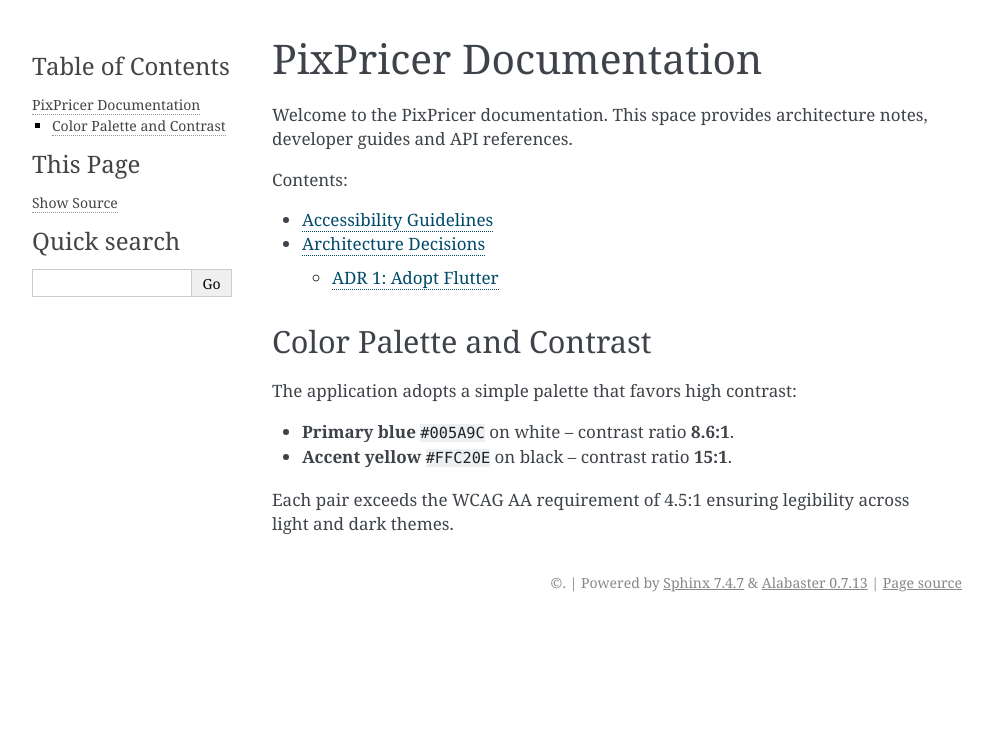
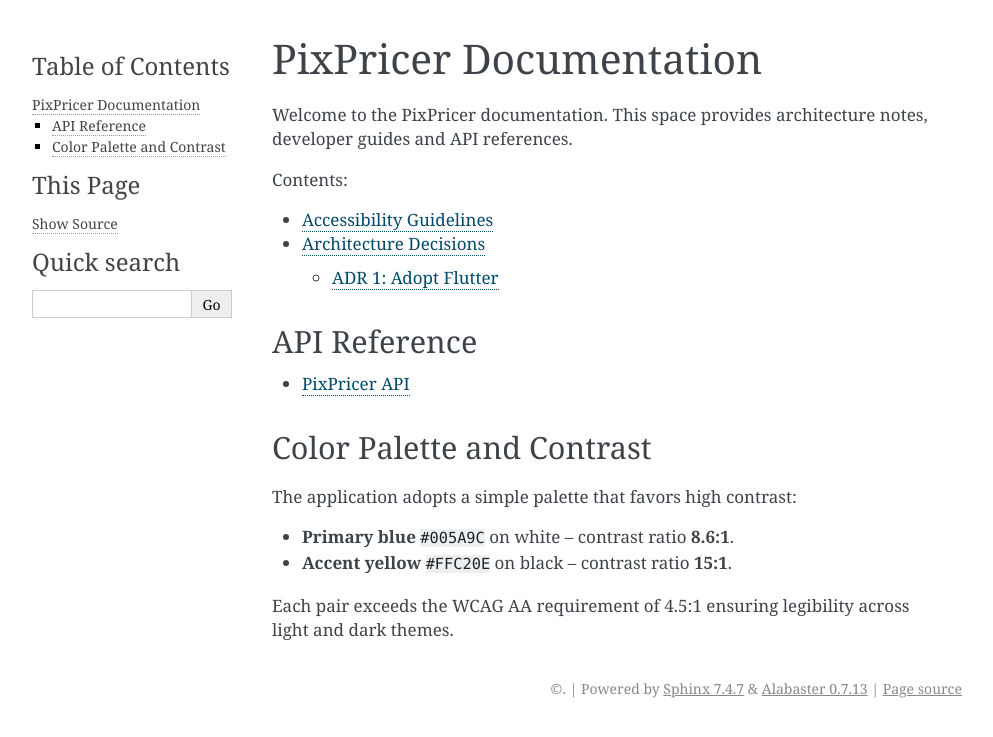
Before and after one commit to MoysesPimenta/PixPricer, a Sphinx documentation site: the page built from docs/index.rst, in a window 1280 px wide. Shown: the top 737 px of the page, without its empty margins (148-1141 px from the left). Built offline with Sphinx 7.4.7, drawn with Linux system fonts in a browser that asks for light colours.

Commit message:
docs: add API reference section

```diff
--- a/docs/index.rst
+++ b/docs/index.rst
@@ -11,6 +11,14 @@
    ACCESSIBILITY
    ARCHITECTURE_DECISIONS
 
+API Reference
+-------------
+
+.. toctree::
+   :maxdepth: 2
+
+   api/modules
+
 Color Palette and Contrast
 -------------------------
 
```
Also changed, not shown: docs/api/modules.rst (added, +7 -0 lines), 1 other file.
